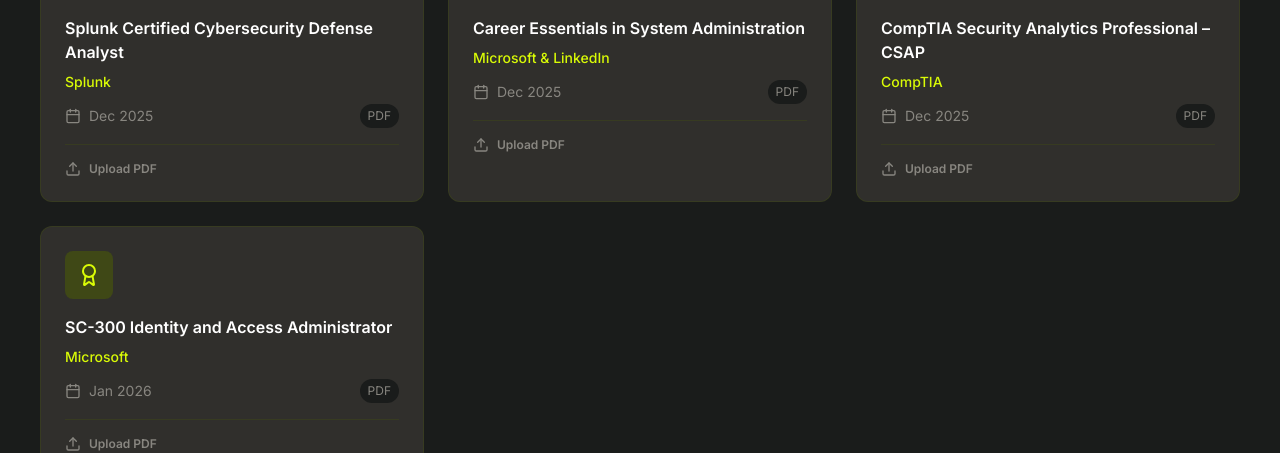
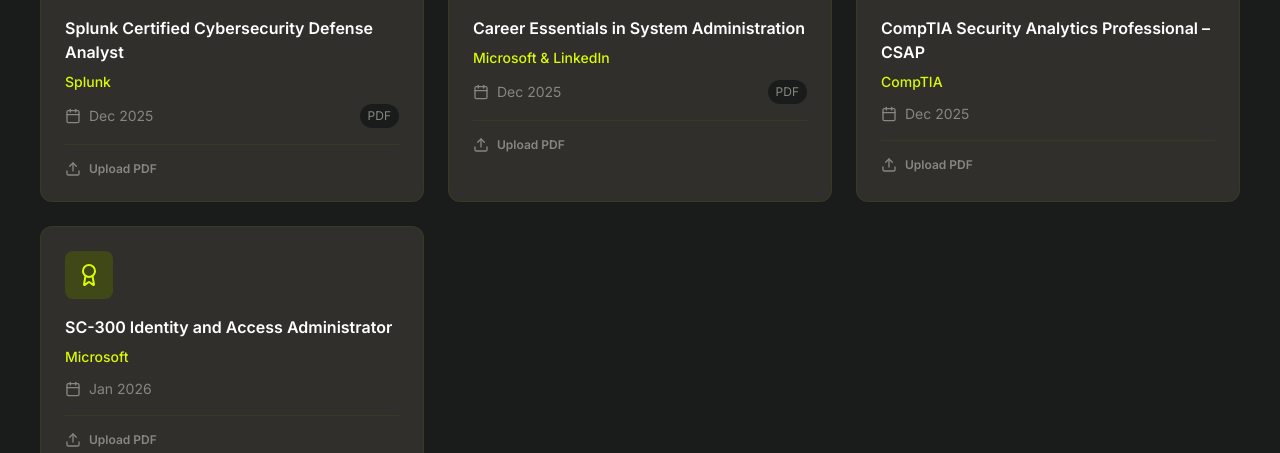
Before and after one commit to satishganta98/Satishganta98, a React (Create React App) app in the folder frontend/: page / in a window 1280 px wide. Shown: the part 7856-8309 px from the top of the page. Built offline with nearby package versions, Linux system fonts and the light colour scheme; no server answers.

Commit message:
Modify certificate URL logic and set specific URLs to null
Updated certificate URL generation to use STATIC_BASE instead of BACKEND_URL. Set certificate URLs to null for specific certificates.

```diff
--- a/frontend/src/data/mock.js
+++ b/frontend/src/data/mock.js
@@ -1,8 +1,9 @@
 const BACKEND_URL = process.env.REACT_APP_BACKEND_URL || "";
+const STATIC_BASE = "/Satishganta98";
 const certificatePath = (fileName) =>
   BACKEND_URL
     ? `${BACKEND_URL}/certificates/${fileName}`
-    : `${process.env.PUBLIC_URL || ""}/certificates/${fileName}`;
+    : `${STATIC_BASE}/certificates/${fileName}`;
 
 export const profileData = {
   name: "Satish Kumar Ganta",
@@ -275,7 +276,7 @@
       name: "CompTIA Security Analytics Professional – CSAP",
       issuer: "CompTIA",
       date: "Dec 2025",
-      certificateUrl: certificatePath("comptia-csap.pdf"),
+      certificateUrl: null,
       certificateType: "pdf"
     },
     {
@@ -283,7 +284,7 @@
       name: "SC-300 Identity and Access Administrator",
       issuer: "Microsoft",
       date: "Jan 2026",
-      certificateUrl: certificatePath("microsoft-sc-300.pdf"),
+      certificateUrl: null,
       certificateType: "pdf"
     }
   ]
```
